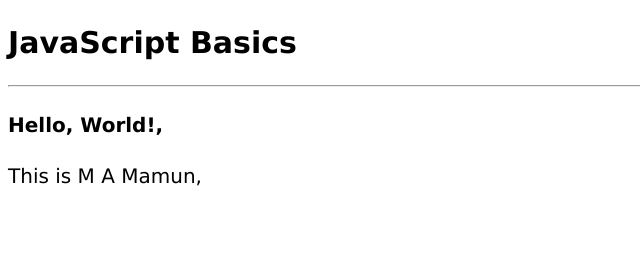
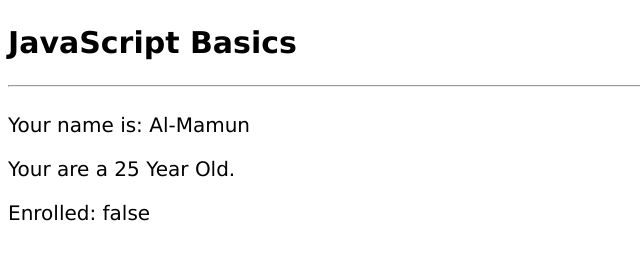
Before and after one commit to m-a-mamun69/Basic_JavaScript, a plain HTML site: page basic_js_bro/index.html in a window 1280 px wide. Shown: the whole page, without its empty margins (0-640 px from the left). Drawn offline with Linux system fonts and the light colour scheme.

Commit message:
Basic JS With Bro..( Variables )

```diff
--- a/basic_js_bro/index.html
+++ b/basic_js_bro/index.html
@@ -11,6 +11,8 @@
     <hr>
     <h4 id="myH1"></h4>
     <p id="myP1"></p>
+    <p id="myP2"></p>
+    <p id="myP3"></p>
     <script src="index.js"></script>
 </body>
 </html>
--- a/basic_js_bro/index.js
+++ b/basic_js_bro/index.js
@@ -1,13 +1,61 @@
-console.log(`Hello`);
-console.log(`I Like Pizza!`);
+// console.log(`Hello`);
+// console.log(`I Like Pizza!`);
 
-window.alert('This is an Alart.')
-window.alert('I Like Pizza.')
+// window.alert('This is an Alart.')
+// window.alert('I Like Pizza.')
 
-document.getElementById('myH1').textContent = 'Hello, World!,'
-document.getElementById('myP1').textContent = 'This is M A Mamun,'
+// document.getElementById('myH1').textContent = 'Hello, World!,'
+// document.getElementById('myP1').textContent = 'This is M A Mamun,'
+
+/*
+// ------ Number -------------- Date: 28.10.24
+
+let age = 25;
+let price = 10.99;
+let gpa = 2.80;
+
+console.log(typeof(gpa))
+console.log(`Your are a ${age} Year Old.`);
+console.log(`T-Shirt Price is ${price}`);
+console.log(`Your GPA is ${gpa}`);
+*/
 
 
+/*
+// ------ String -------------- Same
+
+let firstName = "Al-Mamun";
+let favColor = "Gray";
+let email = "mamun69@gmail.com";
+
+console.log(typeof(email))
+console.log(`Your name is ${firstName} Year Old.`);
+console.log(`You Like  ${favColor}`);
+console.log(`Your Email is ${email}`);
+*/
+
+
+/*
+// ------ Booleans -------------- Same
+
+let online = false;
+let forSale = true;
+let isStudent = true;
+
+console.log(typeof(forSale))
+console.log(`Are You Online? ${online}`);
+console.log(`Is this car for sale: ${forSale}`);
+console.log(`Enrolled: ${isStudent}`);
+*/
+
+
+
+let fullName = "Al-Mamun";
+let age = 25;
+let isStudent = false;
+document.getElementById('myP1').textContent = `Your name is: ${fullName}`;
+document.getElementById('myP2').textContent = `Your are a ${age} Year Old.`;
+document.getElementById('myP3').textContent = `Enrolled: ${isStudent}`;
 
 
 // For Comment Single Line
```
